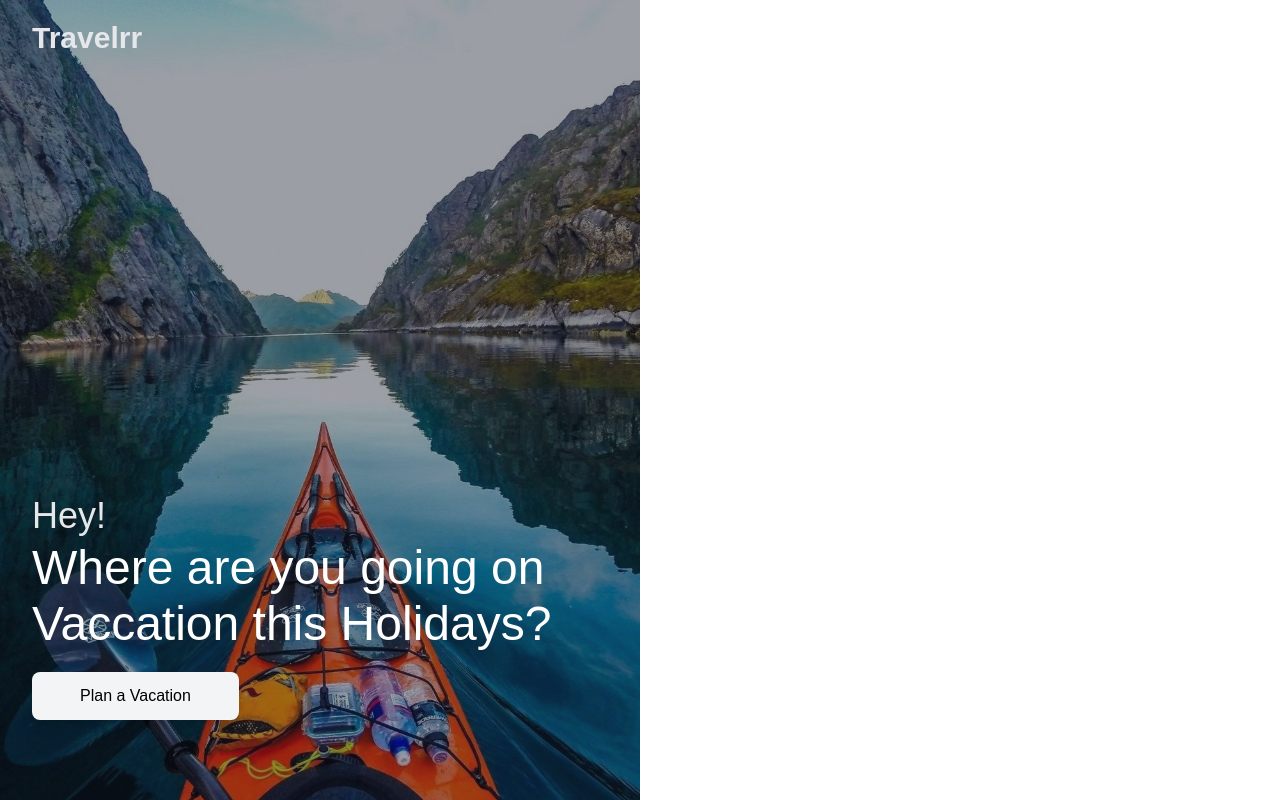
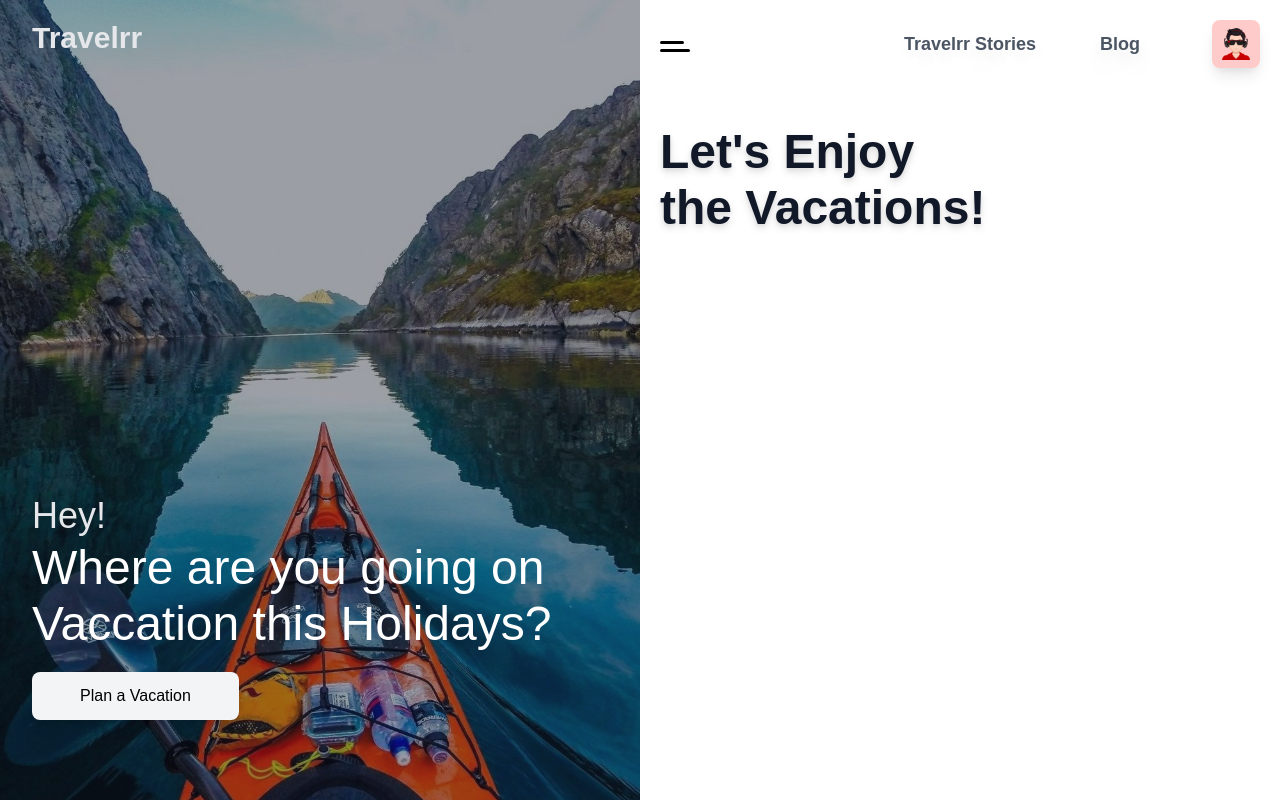
Before and after one commit to kushankurxd/travelrr, a Vue app: page / in a window 1280 px wide. Built offline with nearby package versions, Linux system fonts and the light colour scheme.

Commit message:
working on search..

```diff
--- a/src/components/Button.vue
+++ b/src/components/Button.vue
@@ -10,7 +10,7 @@
 import { Component, Vue, Prop } from "vue-property-decorator";
 
 @Component
-export default class Logo extends Vue {
+export default class Button extends Vue {
   @Prop() text!: string;
 }
 </script>
--- /dev/null
+++ b/src/components/Hamburger.vue
@@ -0,0 +1,27 @@
+<template>
+  <div class="cursor-pointer">
+    <div class="bars"></div>
+    <div class="bars long"></div>
+  </div>
+</template>
+
+<script lang="ts">
+import { Component, Vue } from "vue-property-decorator";
+
+@Component
+export default class Hamburger extends Vue {}
+</script>
+
+<style scoped>
+.bars {
+  background-color: #000000;
+  height: 3px;
+  width: 24px;
+  margin-top: 5px;
+  border-radius: 4px;
+}
+
+.long {
+  width: 30px;
+}
+</style>
--- /dev/null
+++ b/src/components/Navigation-item.vue
@@ -0,0 +1,15 @@
+<template>
+  <h1 class="text-lg font-bold mx-8 text-gray-600 text-shadow-lg cursor-pointer hover:text-gray-800">{{ text }}</h1>
+</template>
+
+<script lang="ts">
+import { Component, Vue, Prop } from "vue-property-decorator";
+
+@Component
+export default class NavigationItem extends Vue {
+  @Prop() text!: string;
+}
+</script>
+
+<style>
+</style>
--- /dev/null
+++ b/src/components/Profile-avatar.vue
@@ -0,0 +1,16 @@
+<template>
+  <div class="bg-red-200 rounded-lg p-2 shadow-lg">
+      <img src="../assets/avatar.png" alt="image" class="w-8 h-8" />
+  </div>
+</template>
+
+<script lang="ts">
+import { Component, Vue } from "vue-property-decorator";
+
+@Component
+export default class ProfileAvatar extends Vue {
+}
+</script>
+
+<style>
+</style>
--- a/src/index.css
+++ b/src/index.css
@@ -3,8 +3,24 @@
 @tailwind components;
 @tailwind utilities;
 
-@import url('https://fonts.googleapis.com/css2?family=Poppins:wght@100;200;300;400;500;600;700;800;900&display=swap');
+@import url("https://fonts.googleapis.com/css2?family=Poppins:wght@100;200;300;400;500;600;700;800;900&display=swap");
 
 * {
-    font-family: 'Poppins', sans-serif;
+  font-family: "Poppins", sans-serif;
 }
+
+.text-shadow {
+  text-shadow: 0 2px 4px rgba(0, 0, 0, 0.1);
+}
+
+.text-shadow-md {
+  text-shadow: 0 4px 8px rgba(0, 0, 0, 0.12), 0 2px 4px rgba(0, 0, 0, 0.08);
+}
+
+.text-shadow-lg {
+  text-shadow: 0 15px 30px rgba(0, 0, 0, 0.11), 0 5px 15px rgba(0, 0, 0, 0.08);
+}
+
+.text-shadow-none {
+  text-shadow: none;
+}
--- a/src/views/Home.vue
+++ b/src/views/Home.vue
@@ -1,6 +1,6 @@
 <template>
   <div class="flex h-screen w-screen">
-    <div class="h-full w-1/2 hidden sm:flex flex-col relative">
+    <div class="h-full w-1/2 hidden lg:flex flex-col relative">
       <!-- Left image and its overlay -->
       <img
         src="../assets/travel-0.jpg"
@@ -28,6 +28,35 @@
         />
       </div>
     </div>
+
+    <!-- Right section -->
+    <div class="h-full w-full lg:w-1/2 flex flex-col relative">
+      <!-- Navigation menu -->
+      <div class="flex flex-row items-center m-5">
+        <Hamburger />
+        <div class="flex-1 flex justify-end items-center">
+          <NavigationItem text="Travelrr Stories" class="hidden sm:block" />
+          <NavigationItem text="Blog" class="hidden sm:block" />
+          <ProfileAvatar class="ml-10" />
+        </div>
+      </div>
+
+      <!-- Heading  -->
+      <div class="m-5 lg:mt-10 mt-5">
+        <h2
+          class="font-bold text-4xl xl:text-5xl xxl:text-xl text-shadow-md text-gray-900"
+        >
+          Let's Enjoy
+        </h2>
+        <h2
+          class="font-bold text-4xl xl:text-5xl xxl:text-xl mt-2 text-shadow-md text-gray-900"
+        >
+          the Vacations!
+        </h2>
+      </div>
+
+
+    </div>
   </div>
 </template>
 
@@ -35,11 +64,17 @@
 import { Component, Vue } from "vue-property-decorator";
 import Logo from "../components/Logo.vue";
 import Button from "../components/Button.vue";
+import Hamburger from "../components/Hamburger.vue";
+import NavigationItem from "../components/Navigation-item.vue";
+import ProfileAvatar from "../components/Profile-avatar.vue";
 
 @Component({
   components: {
     Logo,
     Button,
+    Hamburger,
+    NavigationItem,
+    ProfileAvatar,
   },
 })
 export default class Home extends Vue {}
```
Also changed, not shown: src/assets/avatar.png (added).
